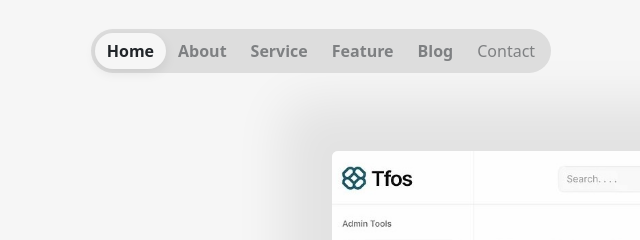
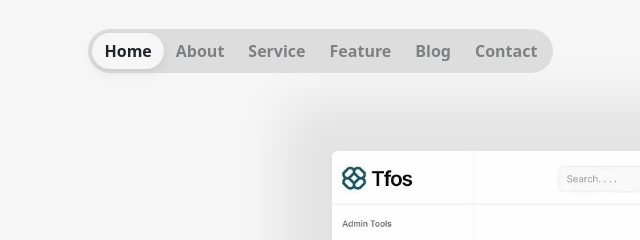
Before and after one commit to aminhadinezhad/bs-template-4, a website: page index.html in a window 1280 px wide. Shown: the top 240 px of the page, 308-948 px from the left. Drawn offline with nearby package versions, Linux system fonts and the light colour scheme.

Commit message:
add semibold class to "Contant" link

```diff
--- a/index.html
+++ b/index.html
@@ -106,7 +106,9 @@
               >
             </li>
             <li class="nav-item">
-              <a class="btn rounded-pill opacity-50" href="#Contact">Contact</a>
+              <a class="btn fw-semibold rounded-pill opacity-50" href="#Contact"
+                >Contact</a
+              >
             </li>
           </ul>
 
```
